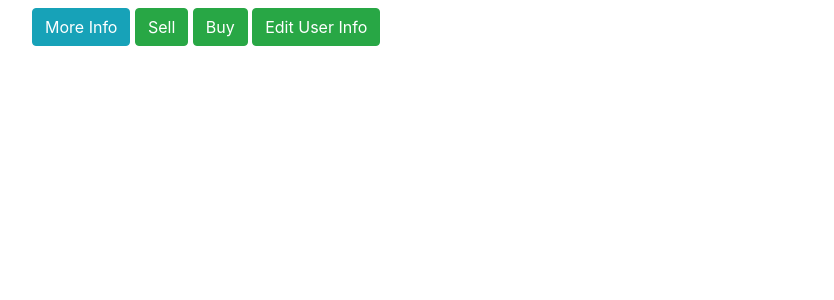
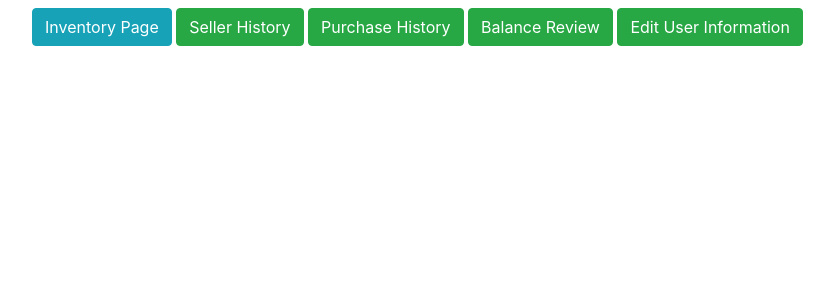
Before and after one commit to Elnifio/CHTeam, a Flask app: page / in a window 1280 px wide. Shown: the part 56-356 px from the top of the page, without its empty margins (53-887 px from the left). Run offline with Flask 2, Linux system fonts and the light colour scheme; the visitor is signed in with stand-in values (Sample User, id 1); data comes from the database, SQL or seed files in the repository.

Commit message:
edit home

```diff
--- a/Minizon/MiniAmazon/templates/home.html
+++ b/Minizon/MiniAmazon/templates/home.html
@@ -6,9 +6,10 @@
 
 {% block content %}
     <div class="container">
-        <a class="btn btn-outline btn-info mt-2 mb-2" href="{{ url_for('inventory_page') }}">More Info</a>
-        <a class="btn btn-outline btn-success mt-2 mb-2" href="{{ url_for('sell_history_page') }}">Sell</a>
-        <a class="btn btn-outline btn-success mt-2 mb-2" href="{{ url_for('buy_history_page') }}">Buy</a>
-        <a class="btn btn-outline btn-success mt-2 mb-2" href="{{ url_for('edit_user_page') }}">Edit User Info</a>
+        <a class="btn btn-outline btn-info mt-2 mb-2" href="{{ url_for('inventory_page') }}">Inventory Page</a>
+        <a class="btn btn-outline btn-success mt-2 mb-2" href="{{ url_for('sell_history_page') }}">Seller History</a>
+        <a class="btn btn-outline btn-success mt-2 mb-2" href="{{ url_for('buy_history_page') }}">Purchase History</a>
+        <a class="btn btn-outline btn-success mt-2 mb-2" href="{{ url_for('balance_history_page') }}">Balance Review</a>
+        <a class="btn btn-outline btn-success mt-2 mb-2" href="{{ url_for('edit_user_page') }}">Edit User Information</a>
     </div>
 {% endblock %}
```
